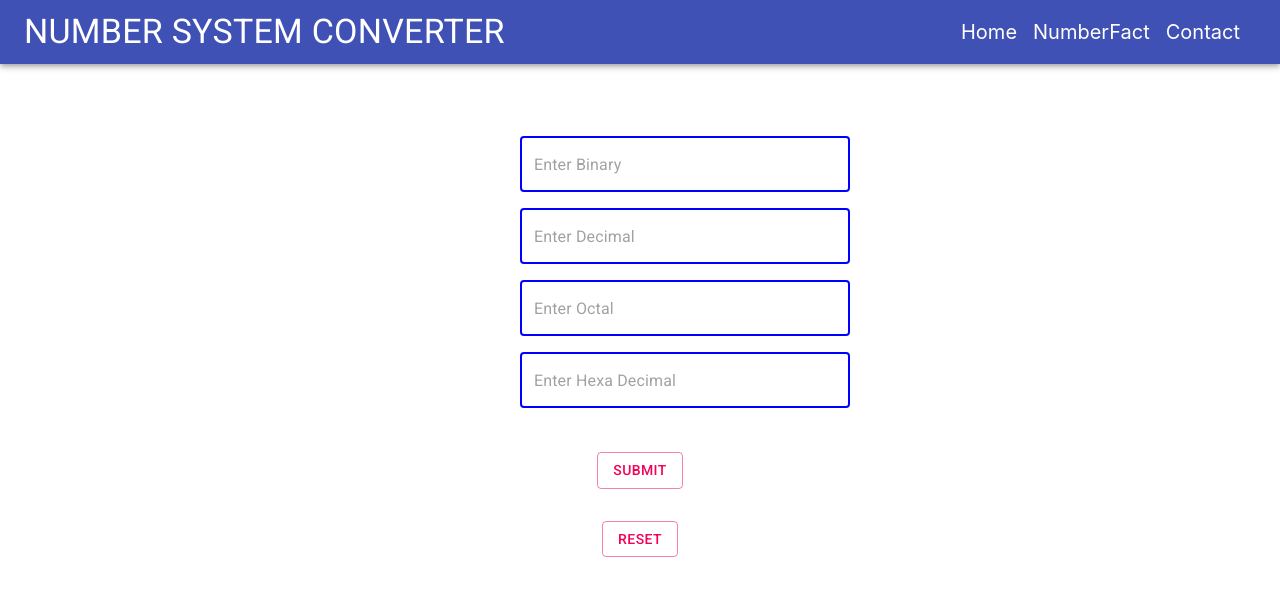
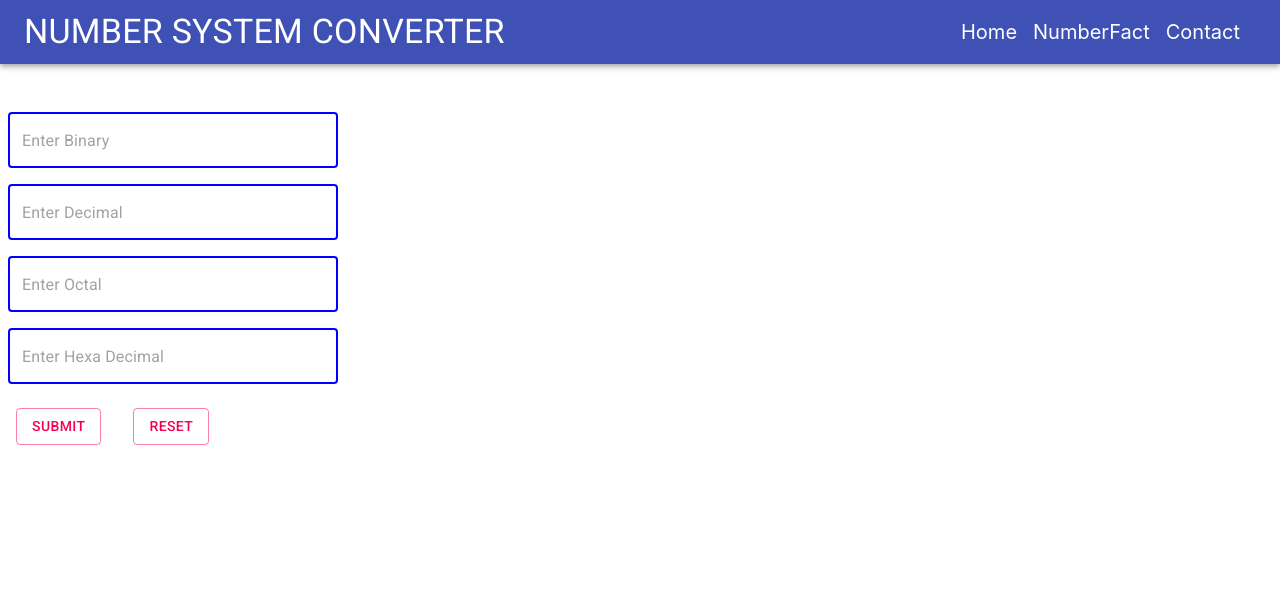
Before and after one commit to Madhusudan707/number_system_react, a React (Create React App) app in the folder number_system/: page / in a window 1280 px wide. Shown: the top 596 px of the page. Built offline with nearby package versions, Linux system fonts and the light colour scheme.

Commit message:
Added: Container Grid

```diff
--- a/number_system/src/components/Landing/Landing.jsx
+++ b/number_system/src/components/Landing/Landing.jsx
@@ -2,6 +2,8 @@
 import Navbar from "../Navbar/Navbar";
 import InputBox from "../InputBox/InputBox";
 import ContainedButtons from "../ContainedButtons/ContainedButtons";
+import { makeStyles } from "@material-ui/core/styles";
+import Grid from "@material-ui/core/Grid";
 import axios from "axios";
 import {
   BinaryToDecimal,
@@ -12,9 +14,21 @@
 
 import "./landing.css";
 
+const useStyles = makeStyles((theme) => ({
+  root: {
+    flexGrow: 1,
+  },
+  paper: {
+    padding: theme.spacing(2),
+    textAlign: "center",
+    color: theme.palette.text.secondary,
+  },
+}));
+
 const Landing = () => {
+  const classes = useStyles();
   // const [inputData, setInputData] = useState("");
-  let input, id,inputBox;
+  let input, id, inputBox;
 
   function clickHandler() {
     inputBox = document.querySelectorAll(".MuiInputBase-input");
@@ -185,10 +199,10 @@
     // });
   }
   function resetHandler(e) {
-    document.getElementById("binary").value = ""
-    document.getElementById("decimal").value = ""
-    document.getElementById("octal").value = ""
-    document.getElementById("hexadecimal").value = ""
+    document.getElementById("binary").value = "";
+    document.getElementById("decimal").value = "";
+    document.getElementById("octal").value = "";
+    document.getElementById("hexadecimal").value = "";
   }
 
   function inputHandler(event) {
@@ -196,8 +210,14 @@
     id = event.target.id;
   }
   return (
-    <div>
+    <div className={classes.root}>
+
+      <Grid container spacing={0}>
+      <Grid item xs={12}>
       <Navbar />
+      </Grid>
+        <Grid item xs={12}>
+          <br/> <br/>
           <div className="InputBoxParent">
             <InputBox
               value=""
@@ -228,12 +248,14 @@
               inputHandler={inputHandler}
             />
           </div>
-      <br />
-      {/* <p>{inputData}</p> */}
-      <div>
+        </Grid>
+
           <ContainedButtons name="SUBMIT" Handler={clickHandler} />
           <ContainedButtons name="RESET" Handler={resetHandler} />
-      </div>
+
+
+
+      </Grid>
     </div>
   );
 };
--- a/number_system/src/components/Landing/landing.css
+++ b/number_system/src/components/Landing/landing.css
@@ -1,4 +1,4 @@
 .InputBoxParent{
-    margin:5% 0 0 40%;
+    /* margin:5% 0 0 40%; */
 
 }
```
Also changed, not shown: 1 other file (tests, documents, lock files or other folders). Lines whose indentation alone changed are shown as unchanged.
